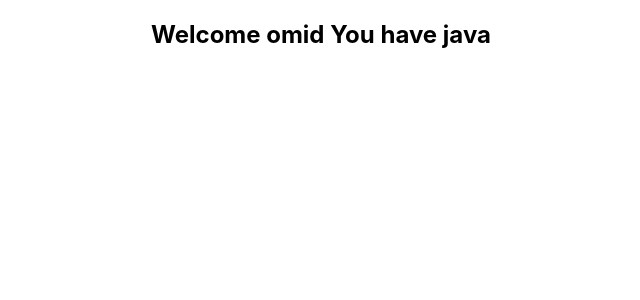
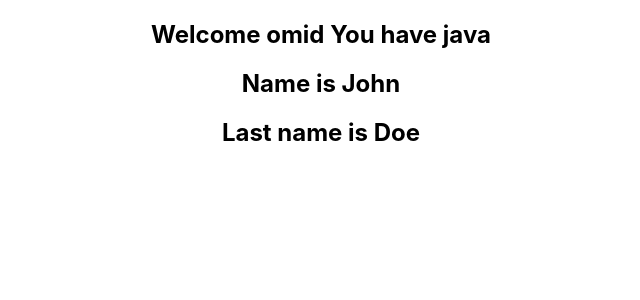
Before and after one commit to Omid-Sargazi/React-TypeScript, a React (Create React App) app: page / in a window 1280 px wide. Shown: the top 300 px of the page, without its empty margins (319-959 px from the left). Built offline with nearby package versions, Linux system fonts and the light colour scheme.

Commit message:
Object of props

```diff
--- a/src/App.tsx
+++ b/src/App.tsx
@@ -59,6 +59,7 @@
 // import User from "./components/State/User";
 /////////////////////////////////
 import Greet from "./components02/Greet";
+import Person from "./components02/Person";
 
 
 export default function App() {
@@ -102,6 +103,7 @@
       <Loggedin />
       <User/> */}
       <Greet name="omid" lang="java" loggedin={true}/>
+      <Person personName={personName} />
     </div>
   )
 }
--- /dev/null
+++ b/src/components02/Person.tsx
@@ -0,0 +1,16 @@
+type PersonName = {
+    personName:{firstName:string,
+        lastName:string,}
+}
+const Person = (props:PersonName)=>{
+    return (
+        <>
+        <div>
+            <h2>Name is {props.personName.firstName}</h2>
+            <h2>Last name is {props.personName.lastName}</h2>
+        </div>
+        </>
+    )
+}
+
+export default Person;
```
